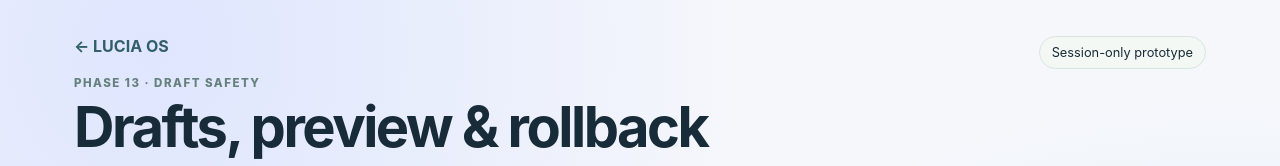
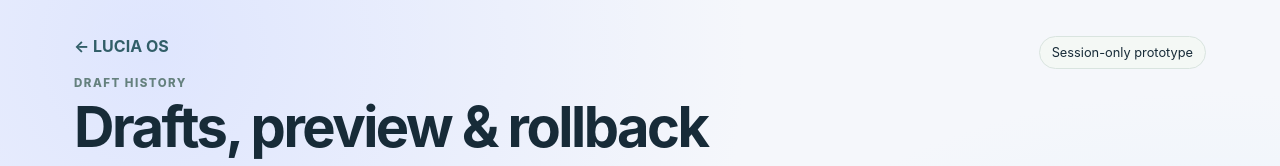
Before and after one commit to trendorafindsinc-jpg/lucia-os, a Next.js app: page /versions in a window 1280 px wide. Shown: the top 166 px of the page. Built offline with nearby package versions, Linux system fonts and the light colour scheme.

Commit message:
Remove internal phase label from draft history

```diff
--- a/src/components/versions/version-workspace.tsx
+++ b/src/components/versions/version-workspace.tsx
@@ -59,7 +59,7 @@ export function VersionWorkspace() {
   return (
     <main className="version-shell">
       <header className="version-header">
-        <div><Link href="/" className="version-back">← LUCIA OS</Link><p className="version-eyebrow">PHASE 13 · DRAFT SAFETY</p><h1>Drafts, preview &amp; rollback</h1><p className="version-intro">Save named checkpoints before making changes, preview a checkpoint, and restore it when you need to go back.</p></div>
+        <div><Link href="/" className="version-back">← LUCIA OS</Link><p className="version-eyebrow">DRAFT HISTORY</p><h1>Drafts, preview &amp; rollback</h1><p className="version-intro">Save named checkpoints before making changes, preview a checkpoint, and restore it when you need to go back.</p></div>
         <span className="version-local-badge">Session-only prototype</span>
       </header>
       <div className="version-layout">
```
